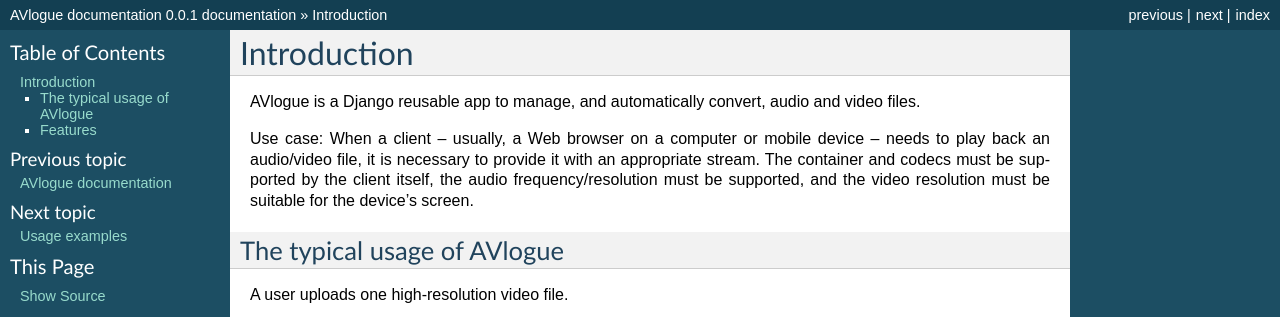
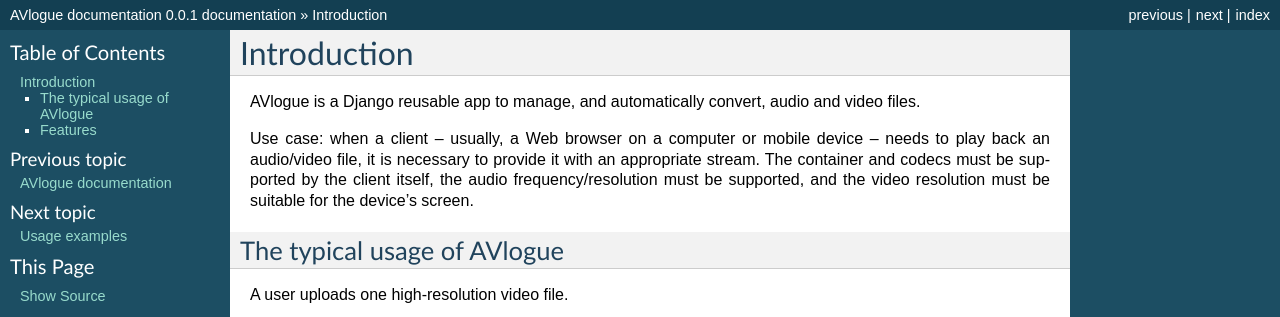
Before and after one commit to Atrasoftware/AVlogue, a Sphinx documentation site: the page built from docs/source/intro.rst, in a window 1280 px wide. Shown: the top 317 px of the page. Built offline with Sphinx 7.4.7, drawn with Linux system fonts in a browser that asks for light colours.

Commit message:
Typo correction.

```diff
--- a/docs/source/intro.rst
+++ b/docs/source/intro.rst
@@ -4,7 +4,7 @@
 
 AVlogue is a Django reusable app to manage, and automatically convert, audio and video files.
 
-Use case: When a client – usually, a Web browser on a computer or mobile device – needs to play back an audio/video file, it is necessary to provide it with an appropriate stream. The container and codecs must be supported by the client itself, the audio frequency/resolution must be supported, and the video resolution must be suitable for the device's screen.
+Use case: when a client – usually, a Web browser on a computer or mobile device – needs to play back an audio/video file, it is necessary to provide it with an appropriate stream. The container and codecs must be supported by the client itself, the audio frequency/resolution must be supported, and the video resolution must be suitable for the device's screen.
 
 The typical usage of AVlogue
 ----------------------------
```
